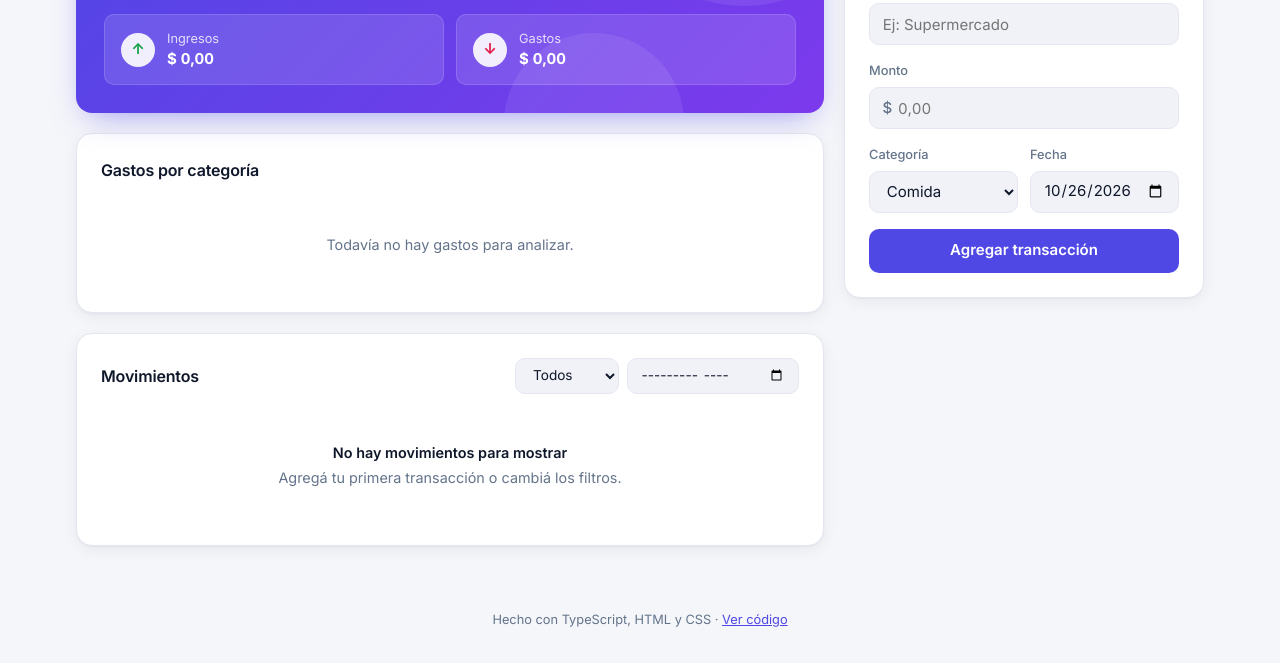
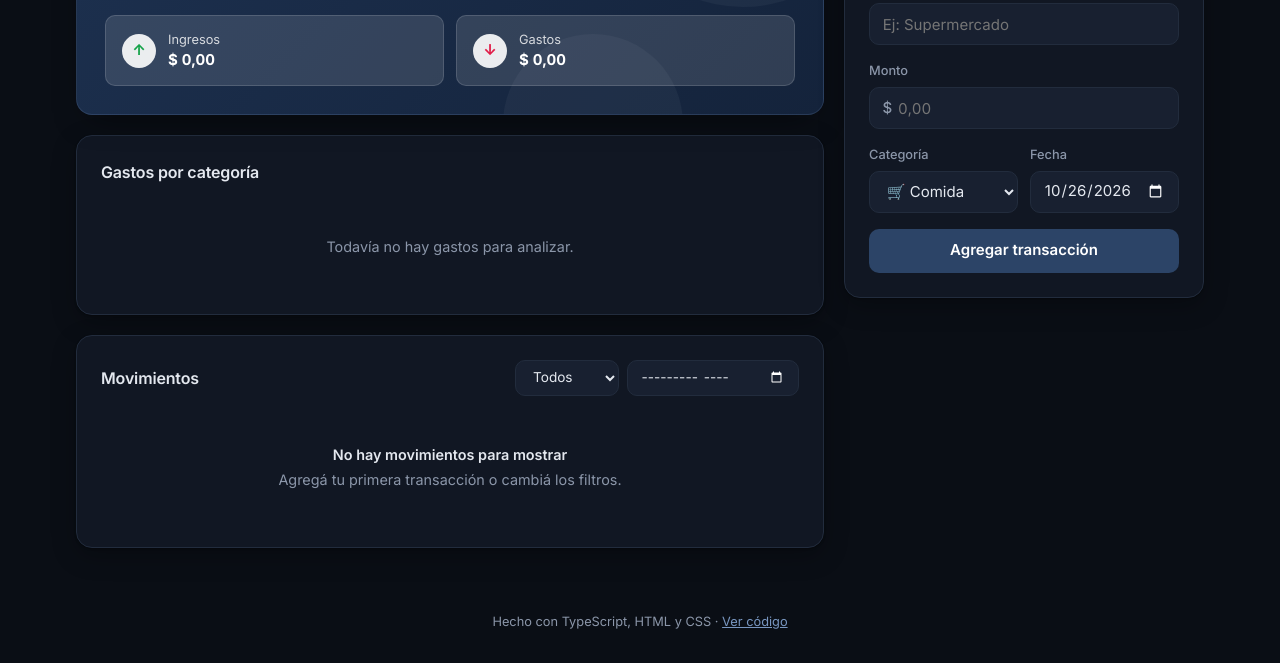
Before and after one commit to facuperma/Gestor-de-gastos, a website built with Vite: page index.html in a window 1280 px wide. Shown: the part 245-908 px from the top of the page. Built offline with nearby package versions, Linux system fonts and the light colour scheme.

Commit message:
Más categorías y tema oscuro azul marino
- 20 categorías de gasto y 8 de ingreso, cada una con ícono y color
- Nombre, ícono y color centralizados en un Record<Category, CategoryInfo>
- Tests que verifican colores únicos y datos completos por categoría
- Tema oscuro único con acento azul marino en lugar de violeta

```diff
--- /dev/null
+++ b/src/models/categories.ts
@@ -0,0 +1,83 @@
+export const EXPENSE_CATEGORIES = [
+  'comida',
+  'restaurantes',
+  'vivienda',
+  'servicios',
+  'impuestos',
+  'transporte',
+  'auto',
+  'ropa',
+  'salud',
+  'educacion',
+  'ocio',
+  'viajes',
+  'tecnologia',
+  'suscripciones',
+  'hogar',
+  'mascotas',
+  'cuidado',
+  'regalos',
+  'deudas',
+  'otros',
+] as const
+
+export const INCOME_CATEGORIES = [
+  'sueldo',
+  'freelance',
+  'inversiones',
+  'ventas',
+  'alquileres',
+  'reintegros',
+  'regalos',
+  'otros',
+] as const
+
+export type ExpenseCategory = (typeof EXPENSE_CATEGORIES)[number]
+export type IncomeCategory = (typeof INCOME_CATEGORIES)[number]
+export type Category = ExpenseCategory | IncomeCategory
+
+export interface CategoryInfo {
+  label: string
+  icon: string
+  color: string
+}
+
+/**
+ * Nombre, ícono y color de cada categoría. Al ser un `Record<Category, …>`,
+ * el compilador exige que toda categoría nueva tenga su entrada acá.
+ */
+export const CATEGORY_INFO: Record<Category, CategoryInfo> = {
+  // Gastos
+  comida: { label: 'Comida', icon: '🛒', color: '#f59e0b' },
+  restaurantes: { label: 'Restaurantes y delivery', icon: '🍔', color: '#ea580c' },
+  vivienda: { label: 'Vivienda', icon: '🏠', color: '#7c3aed' },
+  servicios: { label: 'Servicios', icon: '💡', color: '#06b6d4' },
+  impuestos: { label: 'Impuestos', icon: '🧾', color: '#dc2626' },
+  transporte: { label: 'Transporte', icon: '🚌', color: '#2563eb' },
+  auto: { label: 'Auto y combustible', icon: '⛽', color: '#475569' },
+  ropa: { label: 'Ropa', icon: '👕', color: '#db2777' },
+  salud: { label: 'Salud', icon: '💊', color: '#10b981' },
+  educacion: { label: 'Educación', icon: '📚', color: '#4f46e5' },
+  ocio: { label: 'Ocio', icon: '🎬', color: '#c026d3' },
+  viajes: { label: 'Viajes', icon: '✈️', color: '#0d9488' },
+  tecnologia: { label: 'Tecnología', icon: '💻', color: '#0ea5e9' },
+  suscripciones: { label: 'Suscripciones', icon: '📺', color: '#a855f7' },
+  hogar: { label: 'Hogar', icon: '🛋️', color: '#84cc16' },
+  mascotas: { label: 'Mascotas', icon: '🐾', color: '#a16207' },
+  cuidado: { label: 'Cuidado personal', icon: '💇', color: '#f9a8d4' },
+  deudas: { label: 'Deudas y tarjetas', icon: '💳', color: '#be123c' },
+  // Ingresos
+  sueldo: { label: 'Sueldo', icon: '💼', color: '#16a34a' },
+  freelance: { label: 'Freelance', icon: '🧑‍💻', color: '#6366f1' },
+  inversiones: { label: 'Inversiones', icon: '📈', color: '#eab308' },
+  ventas: { label: 'Ventas', icon: '🏷️', color: '#14b8a6' },
+  alquileres: { label: 'Alquileres', icon: '🔑', color: '#8b5cf6' },
+  reintegros: { label: 'Reintegros', icon: '💸', color: '#22d3ee' },
+  // Compartidas
+  regalos: { label: 'Regalos', icon: '🎁', color: '#facc15' },
+  otros: { label: 'Otros', icon: '📦', color: '#94a3b8' },
+}
+
+export function categoriesFor(type: 'income' | 'expense'): readonly Category[] {
+  return type === 'income' ? INCOME_CATEGORIES : EXPENSE_CATEGORIES
+}
--- a/src/models/transaction.ts
+++ b/src/models/transaction.ts
@@ -1,17 +1,5 @@
-export const EXPENSE_CATEGORIES = [
-  'comida',
-  'transporte',
-  'vivienda',
-  'servicios',
-  'ocio',
-  'salud',
-  'otros',
-] as const
+import { categoriesFor, type ExpenseCategory, type IncomeCategory } from './categories.ts'
 
-export const INCOME_CATEGORIES = ['sueldo', 'freelance', 'inversiones', 'otros'] as const
-
-export type ExpenseCategory = (typeof EXPENSE_CATEGORIES)[number]
-export type IncomeCategory = (typeof INCOME_CATEGORIES)[number]
 export type TransactionType = 'income' | 'expense'
 
 interface BaseTransaction {
@@ -39,10 +27,6 @@ export type Transaction = Income | Expense
 /** Datos de una transacción antes de persistirla (sin id). */
 export type NewTransaction = Omit<Income, 'id'> | Omit<Expense, 'id'>
 
-export function categoriesFor(type: TransactionType): readonly string[] {
-  return type === 'income' ? INCOME_CATEGORIES : EXPENSE_CATEGORIES
-}
-
 export function isTransaction(value: unknown): value is Transaction {
   if (typeof value !== 'object' || value === null) return false
   const t = value as Record<string, unknown>
@@ -52,6 +36,6 @@ export function isTransaction(value: unknown): value is Transaction {
     Number.isInteger(t.amountCents) &&
     typeof t.date === 'string' &&
     (t.type === 'income' || t.type === 'expense') &&
-    categoriesFor(t.type).includes(t.category as string)
+    (categoriesFor(t.type) as readonly unknown[]).includes(t.category)
   )
 }
--- a/src/services/transactions.ts
+++ b/src/services/transactions.ts
@@ -1,3 +1,4 @@
+import type { ExpenseCategory } from '../models/categories.ts'
 import type { Transaction, TransactionType } from '../models/transaction.ts'
 
 export interface Balance {
@@ -23,8 +24,10 @@ export function getBalance(transactions: readonly Transaction[]): Balance {
 }
 
 /** Total gastado por categoría, ordenado de mayor a menor. */
-export function expensesByCategory(transactions: readonly Transaction[]): [string, number][] {
-  const totals = new Map<string, number>()
+export function expensesByCategory(
+  transactions: readonly Transaction[],
+): [ExpenseCategory, number][] {
+  const totals = new Map<ExpenseCategory, number>()
   for (const t of transactions) {
     if (t.type !== 'expense') continue
     totals.set(t.category, (totals.get(t.category) ?? 0) + t.amountCents)
--- a/src/style.css
+++ b/src/style.css
@@ -2,69 +2,34 @@
    Tokens de diseño
    ========================================================================== */
 
+/* Tema oscuro único, con acento azul marino */
 :root {
-  --bg: #f5f6fa;
-  --surface: #ffffff;
-  --surface-2: #f0f2f7;
-  --text: #0f172a;
-  --muted: #64748b;
-  --border: #e4e7ef;
-  --primary: #5048e5;
-  --primary-hover: #4038d0;
-  --income: #16a34a;
-  --expense: #e11d48;
-  --danger: #dc2626;
-  --hero-from: #4f46e5;
-  --hero-to: #7c3aed;
-  --shadow: 0 1px 2px rgb(15 23 42 / 0.04), 0 4px 16px rgb(15 23 42 / 0.06);
+  --bg: #0a0e15;
+  --surface: #111723;
+  --surface-2: #182030;
+  --text: #e4e8ef;
+  --muted: #8b96a9;
+  --border: #222c3d;
+  /* Acento claro: foco, links y bordes activos */
+  --primary: #7896c0;
+  /* Fondo del botón principal */
+  --button: #2c4467;
+  --button-hover: #36517a;
+  --income: #4ade80;
+  --expense: #fb7185;
+  --danger: #f87171;
+  --hero-from: #1d3150;
+  --hero-to: #14233b;
+  --shadow: 0 1px 2px rgb(0 0 0 / 0.3), 0 8px 24px rgb(0 0 0 / 0.25);
   --radius: 16px;
   --radius-sm: 10px;
 
-  /* Colores por categoría (usados en el gráfico, la leyenda y los íconos) */
-  --cat-comida: #f59e0b;
-  --cat-transporte: #3b82f6;
-  --cat-vivienda: #8b5cf6;
-  --cat-servicios: #06b6d4;
-  --cat-ocio: #ec4899;
-  --cat-salud: #10b981;
-  --cat-otros: #94a3b8;
-  --cat-sueldo: #22c55e;
-  --cat-freelance: #6366f1;
-  --cat-inversiones: #eab308;
+  /* Color de categoría por defecto; cada elemento lo pisa con `--cat`
+     desde TypeScript (ver src/models/categories.ts). */
+  --cat: #94a3b8;
 
-  color-scheme: light;
+  color-scheme: dark;
 }
-
-@media (prefers-color-scheme: dark) {
-  :root {
-    --bg: #0b0d13;
-    --surface: #141720;
-    --surface-2: #1c202c;
-    --text: #e7e9ef;
-    --muted: #8e96aa;
-    --border: #252a38;
-    --primary: #7c7cff;
-    --primary-hover: #9797ff;
-    --income: #4ade80;
-    --expense: #fb7185;
-    --danger: #f87171;
-    --hero-from: #4338ca;
-    --hero-to: #6d28d9;
-    --shadow: 0 1px 2px rgb(0 0 0 / 0.3), 0 8px 24px rgb(0 0 0 / 0.25);
-    color-scheme: dark;
-  }
-}
-
-[data-category='comida'] { --cat: var(--cat-comida); }
-[data-category='transporte'] { --cat: var(--cat-transporte); }
-[data-category='vivienda'] { --cat: var(--cat-vivienda); }
-[data-category='servicios'] { --cat: var(--cat-servicios); }
-[data-category='ocio'] { --cat: var(--cat-ocio); }
-[data-category='salud'] { --cat: var(--cat-salud); }
-[data-category='otros'] { --cat: var(--cat-otros); }
-[data-category='sueldo'] { --cat: var(--cat-sueldo); }
-[data-category='freelance'] { --cat: var(--cat-freelance); }
-[data-category='inversiones'] { --cat: var(--cat-inversiones); }
 
 /* ==========================================================================
    Base
@@ -289,7 +254,8 @@ input, select, button {
   border-radius: var(--radius);
   color: #fff;
   background: linear-gradient(135deg, var(--hero-from), var(--hero-to));
-  box-shadow: 0 12px 32px -12px rgb(79 70 229 / 0.55);
+  border: 1px solid rgb(120 150 192 / 0.18);
+  box-shadow: 0 12px 32px -14px rgb(0 0 0 / 0.6);
 }
 
 /* Círculos decorativos de fondo */
@@ -298,7 +264,7 @@ input, select, button {
   content: '';
   position: absolute;
   border-radius: 50%;
-  background: rgb(255 255 255 / 0.08);
+  background: rgb(255 255 255 / 0.04);
   pointer-events: none;
 }
 
@@ -496,7 +462,7 @@ input, select, button {
 
 .segmented input:checked + span {
   background: var(--surface);
-  box-shadow: 0 1px 3px rgb(15 23 42 / 0.12);
+  box-shadow: 0 1px 3px rgb(0 0 0 / 0.4);
 }
 
 .segmented input[value='expense']:checked + span { color: var(--expense); }
@@ -526,7 +492,7 @@ input, select, button {
   height: 44px;
   border: 0;
   border-radius: var(--radius-sm);
-  background: var(--primary);
+  background: var(--button);
   color: #fff;
   font-weight: 600;
   cursor: pointer;
@@ -534,7 +500,7 @@ input, select, button {
 }
 
 .button:hover {
-  background: var(--primary-hover);
+  background: var(--button-hover);
 }
 
 .button:active {
@@ -604,6 +570,11 @@ input, select, button {
   height: 10px;
   border-radius: 3px;
   background: var(--cat);
+}
+
+.legend__name {
+  min-width: 0;
+  overflow-wrap: anywhere;
 }
 
 .legend__percent {
@@ -681,9 +652,10 @@ input, select, button {
   width: 40px;
   height: 40px;
   border-radius: 12px;
-  font-weight: 700;
-  color: var(--cat);
-  background: color-mix(in srgb, var(--cat) 15%, transparent);
+  font-size: 1.15rem;
+  line-height: 1;
+  background: color-mix(in srgb, var(--cat) 18%, transparent);
+  box-shadow: inset 0 0 0 1px color-mix(in srgb, var(--cat) 35%, transparent);
 }
 
 .transaction__info {
--- a/src/ui/dom.ts
+++ b/src/ui/dom.ts
@@ -21,7 +21,3 @@ export function getElement<T extends Element>(selector: string, root: ParentNode
   if (!element) throw new Error(`No se encontró el elemento: ${selector}`)
   return element
 }
-
-export function capitalize(text: string): string {
-  return text.charAt(0).toUpperCase() + text.slice(1)
-}
--- a/src/ui/summary.ts
+++ b/src/ui/summary.ts
@@ -1,6 +1,7 @@
+import { CATEGORY_INFO, type ExpenseCategory } from '../models/categories.ts'
 import type { Balance } from '../services/transactions.ts'
 import { formatCurrency } from '../utils/format.ts'
-import { capitalize, el } from './dom.ts'
+import { el } from './dom.ts'
 
 export function renderBalance(container: HTMLElement, balance: Balance): void {
   const savingsRate =
@@ -34,7 +35,7 @@ export function renderBalance(container: HTMLElement, balance: Balance): void {
 }
 
 /** Gráfico de dona hecho solo con CSS (`conic-gradient`) más su leyenda. */
-export function renderCategories(container: HTMLElement, byCategory: [string, number][]): void {
+export function renderCategories(container: HTMLElement, byCategory: [ExpenseCategory, number][]): void {
   if (byCategory.length === 0) {
     container.replaceChildren(
       el('p', { className: 'empty', textContent: 'Todavía no hay gastos para analizar.' }),
@@ -46,7 +47,7 @@ export function renderCategories(container: HTMLElement, byCategory: [string, nu
   let start = 0
   const segments = byCategory.map(([category, cents]) => {
     const end = start + (cents / total) * 100
-    const segment = `var(--cat-${category}) ${start}% ${end}%`
+    const segment = `${CATEGORY_INFO[category].color} ${start}% ${end}%`
     start = end
     return segment
   })
@@ -62,14 +63,17 @@ export function renderCategories(container: HTMLElement, byCategory: [string, nu
   const legend = el(
     'ul',
     { className: 'legend' },
-    byCategory.map(([category, cents]) =>
-      el('li', { className: 'legend__item', dataset: { category } }, [
+    byCategory.map(([category, cents]) => {
+      const { label, icon, color } = CATEGORY_INFO[category]
+      const item = el('li', { className: 'legend__item' }, [
         el('span', { className: 'legend__dot', ariaHidden: 'true' }),
-        el('span', { className: 'legend__name', textContent: capitalize(category) }),
+        el('span', { className: 'legend__name', textContent: `${icon} ${label}` }),
         el('span', { className: 'legend__percent', textContent: `${Math.round((cents / total) * 100)}%` }),
         el('span', { className: 'legend__amount', textContent: formatCurrency(cents) }),
-      ]),
-    ),
+      ])
+      item.style.setProperty('--cat', color)
+      return item
+    }),
   )
 
   container.replaceChildren(el('div', { className: 'categories' }, [donut, legend]))
--- a/src/ui/transaction-form.ts
+++ b/src/ui/transaction-form.ts
@@ -1,7 +1,8 @@
-import { categoriesFor, type NewTransaction, type TransactionType } from '../models/transaction.ts'
+import { CATEGORY_INFO, categoriesFor } from '../models/categories.ts'
+import type { NewTransaction, TransactionType } from '../models/transaction.ts'
 import { parseTransactionForm } from '../services/validation.ts'
 import { todayISO } from '../utils/format.ts'
-import { capitalize, el, getElement } from './dom.ts'
+import { el, getElement } from './dom.ts'
 
 export function setupTransactionForm(
   form: HTMLFormElement,
@@ -15,7 +16,9 @@ export function setupTransactionForm(
 
   const fillCategories = () => {
     categorySelect.replaceChildren(
-      ...categoriesFor(currentType()).map((c) => el('option', { value: c, textContent: capitalize(c) })),
+      ...categoriesFor(currentType()).map((c) =>
+        el('option', { value: c, textContent: `${CATEGORY_INFO[c].icon}  ${CATEGORY_INFO[c].label}` }),
+      ),
     )
   }
 
```
Also changed, not shown: index.html (+1 -0 lines), src/models/categories.test.ts (added, +18 -0 lines), src/services/validation.ts (+2 -5 lines), src/ui/transaction-list.ts (+8 -4 lines), README.md.
